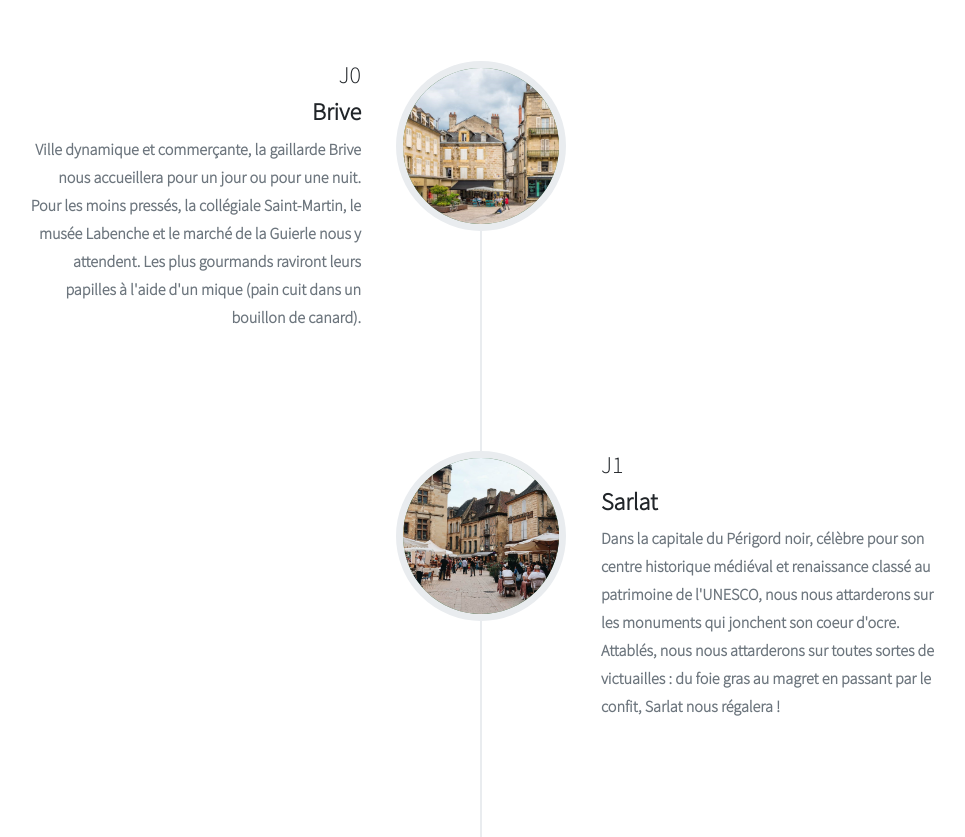
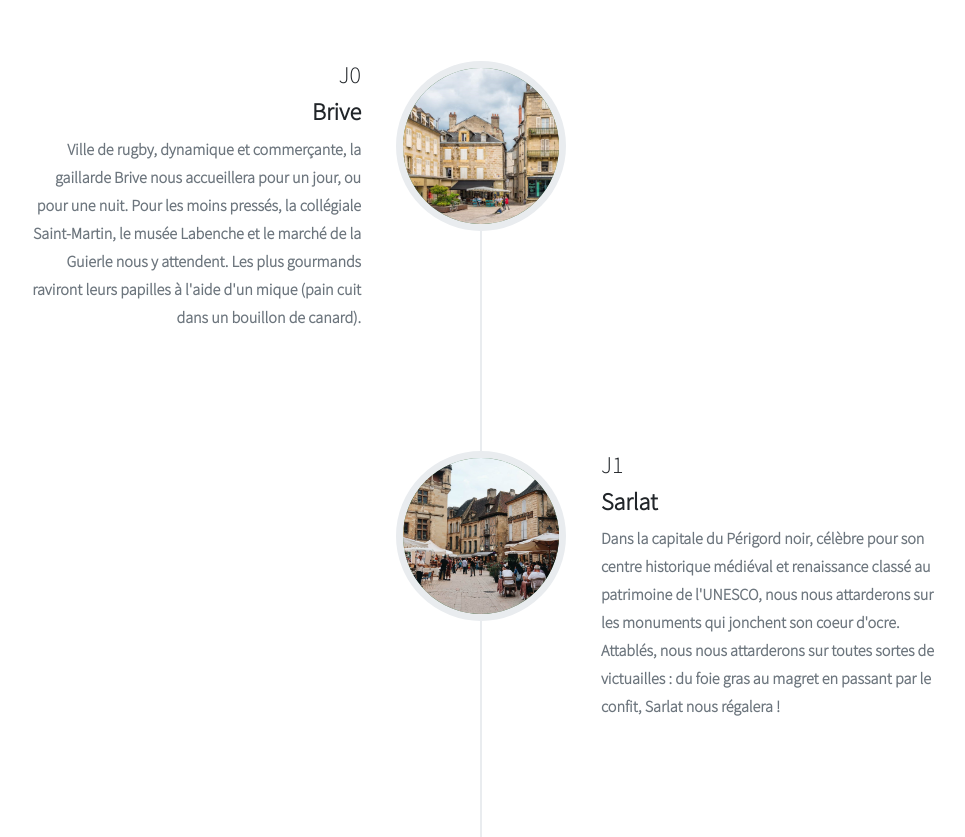
Before and after one commit to routeducanard/routeducanard.github.io, a website: page index.html in a window 1280 px wide. Shown: the part 4000-4837 px from the top of the page, without its empty margins (159-1124 px from the left). Drawn offline with Linux system fonts and the light colour scheme; a web font is replaced by a local one.

Commit message:
Update index.html

```diff
--- a/index.html
+++ b/index.html
@@ -188,7 +188,7 @@
                           <h4 class="subheading">Brive</h4>
                       </div>
                       <div class="timeline-body"><p class="text-muted">
-                        Ville dynamique et commerçante, la gaillarde Brive nous accueillera pour un jour ou pour une nuit.
+                        Ville de rugby, dynamique et commerçante, la gaillarde Brive nous accueillera pour un jour, ou pour une nuit.
                         Pour les moins pressés, la collégiale Saint-Martin, le musée Labenche et le marché de la Guierle nous y attendent.
                         Les plus gourmands raviront leurs papilles à l'aide d'un mique (pain cuit dans un bouillon de canard).
                       </p></div>
```
